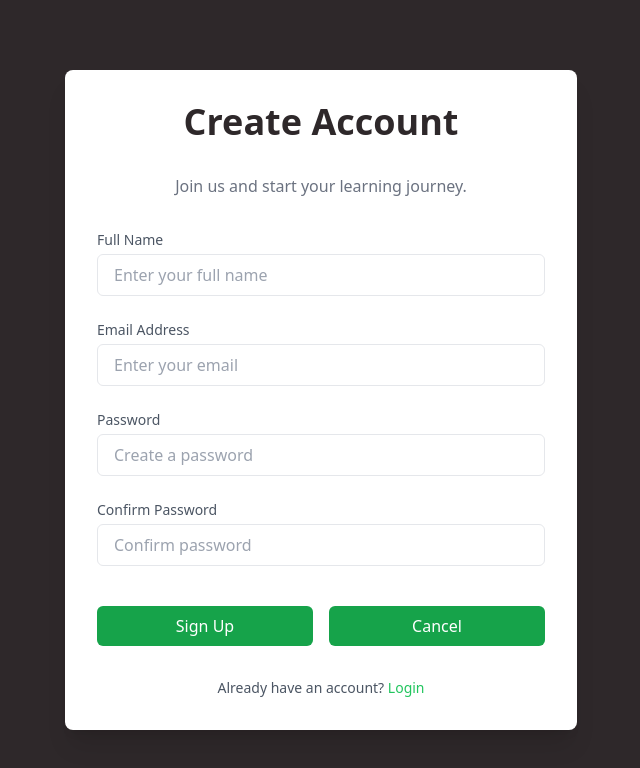
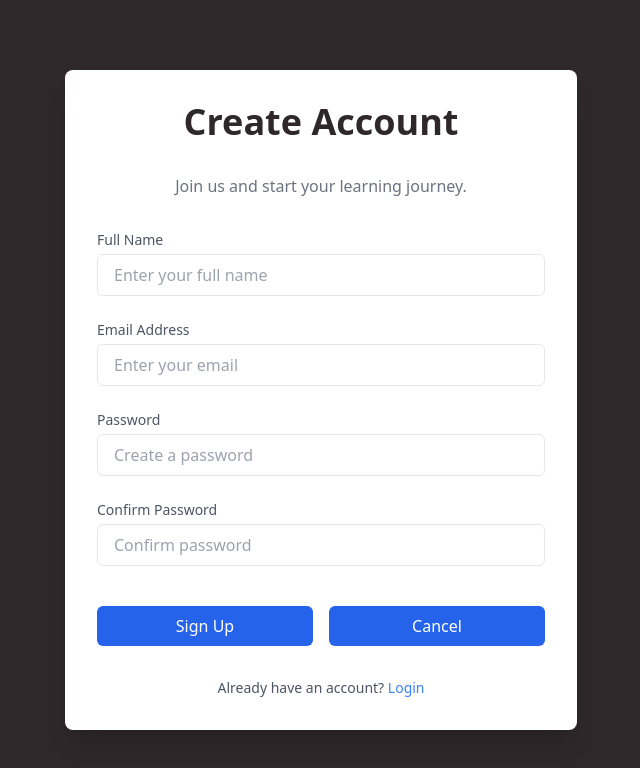
Before and after one commit to Oyedelehabeeb/learned, a React (Vite) app: page /signup in a window 1280 px wide. Shown: the top 768 px of the page, without its empty margins (319-959 px from the left). Built offline with nearby package versions, Linux system fonts and the light colour scheme; no server answers.

Commit message:
update auth forms

```diff
--- a/src/Features/Authentication/Login.jsx
+++ b/src/Features/Authentication/Login.jsx
@@ -2,9 +2,8 @@
 import { Link } from "react-router-dom";
 import { useLogin } from "./useLogin";
 import { useState } from "react";
-import { FcGoogle } from "react-icons/fc";
+
 import Loader from "./../../Ui/Loader";
-import { loginWithProvider } from "../../Services/apiAuthentication";
 
 function Login() {
   const [email, setEmail] = useState("");
@@ -80,13 +79,6 @@ function Login() {
           </button>
         </form>
 
-        <button
-          className="w-full py-2 mt-2 flex items-center justify-center border border-gray-300 rounded-md hover:bg-gray-100 transition-all space-x-3"
-          onClick={() => loginWithProvider("google")}
-        >
-          <FcGoogle className="w-8 h-8" /> <span>Continue with Google</span>
-        </button>
-
         <p className="text-sm text-center mt-6 text-gray-600">
           Don't have an account?{" "}
           <Link to="/signup" className="text-blue-500 hover:underline">
--- a/src/Features/Authentication/Signup.jsx
+++ b/src/Features/Authentication/Signup.jsx
@@ -36,7 +36,7 @@ function SignUp() {
               id="fullname"
               placeholder="Enter your full name"
               disabled={isLoading}
-              className="w-full px-4 py-2 mt-1 border rounded-md focus:outline-none focus:ring-2 focus:ring-green-500"
+              className="w-full px-4 py-2 mt-1 border rounded-md focus:outline-none focus:ring-2 focus:ring-blue-500"
               {...register("fullname", { required: "this field is required" })}
             />
             {errors.fullname && (
@@ -55,7 +55,7 @@ function SignUp() {
               id="email"
               placeholder="Enter your email"
               disabled={isLoading}
-              className="w-full px-4 py-2 mt-1 border rounded-md focus:outline-none focus:ring-2 focus:ring-green-500"
+              className="w-full px-4 py-2 mt-1 border rounded-md focus:outline-none focus:ring-2 focus:ring-blue-500"
               {...register("email", {
                 required: "this field is required",
                 pattern: {
@@ -80,7 +80,7 @@ function SignUp() {
               id="password"
               placeholder="Create a password"
               disabled={isLoading}
-              className="w-full px-4 py-2 mt-1 border rounded-md focus:outline-none focus:ring-2 focus:ring-green-500"
+              className="w-full px-4 py-2 mt-1 border rounded-md focus:outline-none focus:ring-2 focus:ring-blue-500"
               {...register("password", {
                 required: "this field is required",
                 minLength: {
@@ -104,7 +104,7 @@ function SignUp() {
               id="confirmPassword"
               placeholder="Confirm password"
               disabled={isLoading}
-              className="w-full px-4 py-2 mt-1 border rounded-md focus:outline-none focus:ring-2 focus:ring-green-500"
+              className="w-full px-4 py-2 mt-1 border rounded-md focus:outline-none focus:ring-2 focus:blue-green-500"
               {...register("confirmPassword", {
                 required: "this field is required",
                 validate: (value) =>
@@ -120,13 +120,13 @@ function SignUp() {
 
           <div className="flex gap-4">
             <button
-              className="w-full py-2 mt-4 text-white bg-green-600 rounded-md hover:bg-green-700 transition-all"
+              className="w-full py-2 mt-4 text-white bg-blue-600 rounded-md hover:bg-blue-700 transition-all"
               disabled={isLoading}
             >
               {isLoading ? <Loader /> : "Sign Up"}
             </button>
             <button
-              className="w-full py-2 mt-4 text-white bg-green-600 rounded-md hover:bg-green-700 transition-all"
+              className="w-full py-2 mt-4 text-white bg-blue-600 rounded-md hover:bg-blue-700 transition-all"
               type="reset"
               onClick={reset}
               disabled={isLoading}
@@ -138,7 +138,7 @@ function SignUp() {
 
         <p className="text-sm text-center mt-6 text-gray-600">
           Already have an account?{" "}
-          <Link to="/login" className="text-green-500 hover:underline">
+          <Link to="/login" className="text-blue-500 hover:underline">
             Login
           </Link>
         </p>
```
